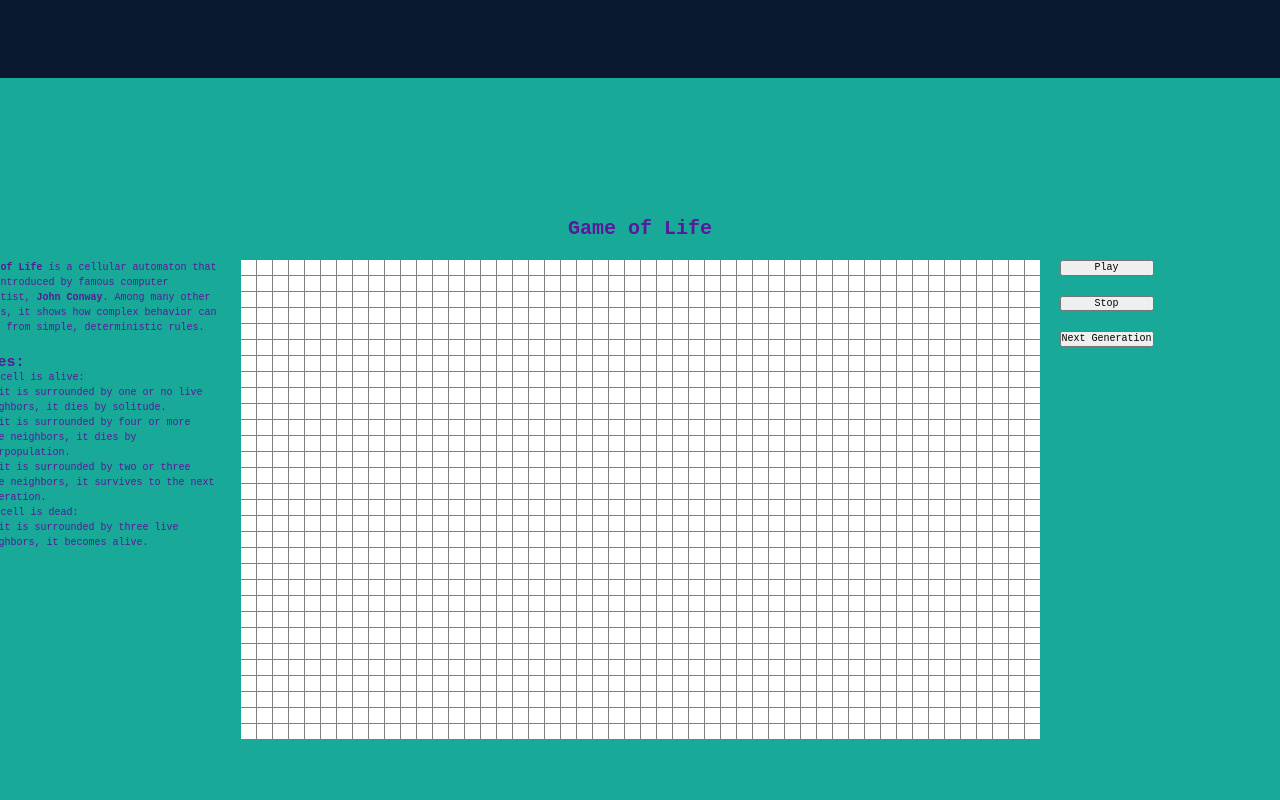
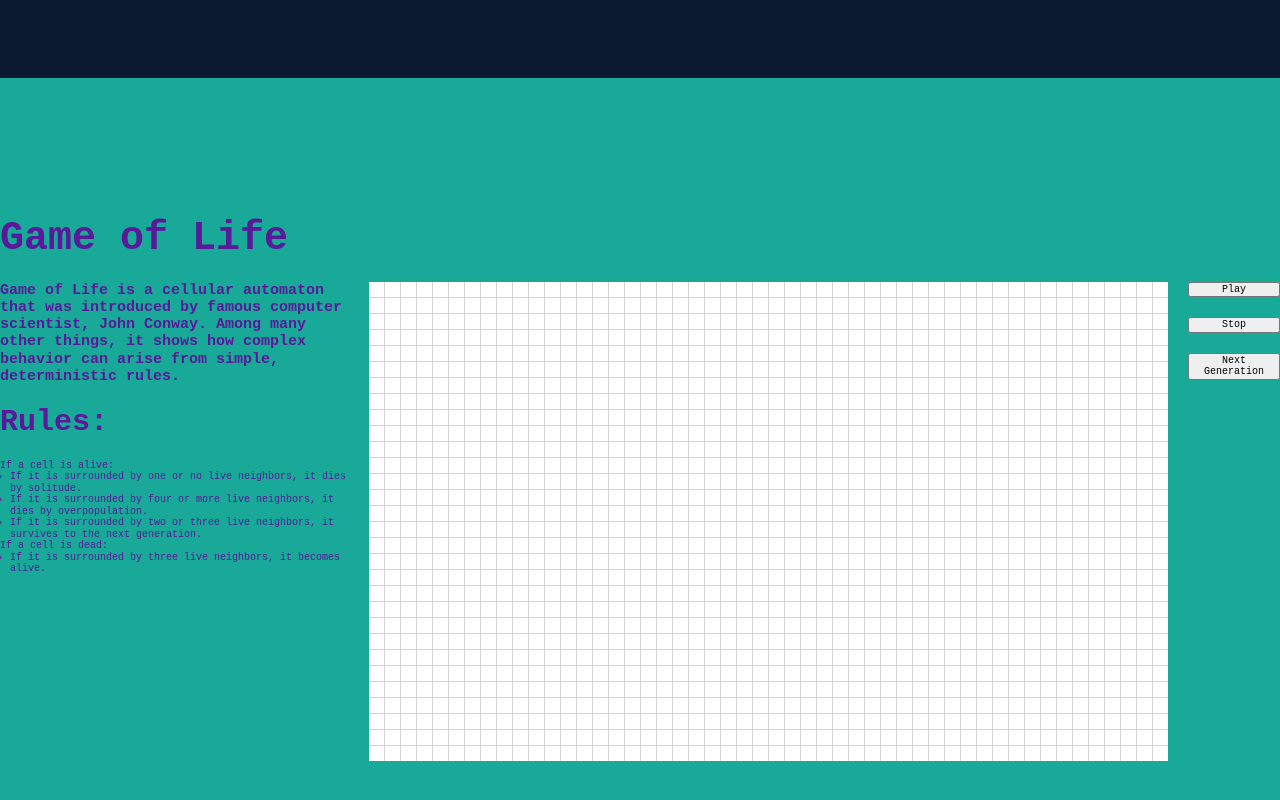
Before and after one commit to abarolli/Portfolio, a React (Vite) app: page / in a window 1280 px wide. Shown: the part 722-1522 px from the top of the page. Built offline with nearby package versions, Linux system fonts and the light colour scheme.

Commit message:
Refactored to module.css files

```diff
--- a/src/components/Card.module.css
+++ b/src/components/Card.module.css
@@ -16,11 +16,6 @@
   font-size: 4rem;
 }
 
-.cardDescription p {
-  font-size: 1.2rem;
-  font-weight: bold;
-}
-
 @media screen and (max-width: 900px) {
   .cardContainer {
     flex-direction: column;
--- a/src/components/GameOfLifeScreen.module.css
+++ b/src/components/GameOfLifeScreen.module.css
@@ -1,16 +1,28 @@
-.gameOfLifeContainer {
+.gameOfLife {
+  display: flex;
+}
+
+.gameOfLifeGrid {
   display: grid;
-  background-color: grey;
+  background-color: lightgrey;
   gap: 1px;
   margin-right: 20px;
   margin-left: 20px;
 }
 
 .gameOfLifeController {
-  position: absolute;
   display: flex;
   flex-direction: column;
-  top: 0;
-  left: 100%;
-  white-space: nowrap;
 }
+
+.gameOfLifeController button {
+  margin-bottom: 20px;
+}
+
+.gameOfLifeContainer {
+  display: flex;
+}
+
+.gameOfLifeDescription {
+  width: 350px;
+}
--- a/src/components/GameOfLifeScreen.tsx
+++ b/src/components/GameOfLifeScreen.tsx
@@ -13,17 +13,6 @@ interface Props {
   nCols: number;
   cellSize: string;
 }
-
-type CellNeighbors = {
-  top: CellProps;
-  bottom: CellProps;
-  left: CellProps;
-  right: CellProps;
-  topLeft: CellProps;
-  topRight: CellProps;
-  bottomLeft: CellProps;
-  bottomRight: CellProps;
-};
 
 function GameOfLife({ nRows, nCols, cellSize }: Props) {
   const initGrid = (): CellProps[][] => {
@@ -131,57 +120,33 @@ function GameOfLife({ nRows, nCols, cellSize }: Props) {
   };
 
   return (
-    <div style={{ position: "relative" }}>
+    <div className={styles.gameOfLife}>
       <div
         style={{
           gridTemplate: `repeat(${nRows}, ${cellSize}) / repeat(${nCols}, ${cellSize})`,
         }}
-        className={styles.gameOfLifeContainer}
+        className={styles.gameOfLifeGrid}
       >
         {mapGridToCellComponents()}
       </div>
       <div className={styles.gameOfLifeController}>
-        <button style={{ marginBottom: "20px" }} onClick={startAnimation}>
-          Play
-        </button>
-        <button style={{ marginBottom: "20px" }} onClick={stopAnimation}>
-          Stop
-        </button>
-        <button style={{ marginBottom: "20px" }} onClick={updateNextGeneration}>
-          Next Generation
-        </button>
+        <button onClick={startAnimation}>Play</button>
+        <button onClick={stopAnimation}>Stop</button>
+        <button onClick={updateNextGeneration}>Next Generation</button>
       </div>
     </div>
   );
 }
 
-function GameOfLifeScreen({ nRows, nCols, cellSize }: Props) {
-  return (
-    <Screen
-      style={{
-        backgroundColor: colors.buttons,
-        color: colors.subtleAccents,
-      }}
-      className="screen--centered screen--centered-col"
-    >
-      <h1 style={{ marginBottom: "20px" }}>Game of Life</h1>
-      <div style={{ position: "relative", lineHeight: "15px" }}>
-        <GameOfLife nRows={nRows} nCols={nCols} cellSize={cellSize} />
-        <div
-          style={{
-            width: "250px",
-            position: "absolute",
-            top: 0,
-            right: "100%",
-          }}
-        >
+const GameOfLifeDescription: JSX.Element = (
+  <div className={styles.gameOfLifeDescription}>
     <p>
-            <strong>Game of Life</strong> is a cellular automaton that was
-            introduced by famous computer scientist,{" "}
-            <strong>John Conway</strong>. Among many other things, it shows how
-            complex behavior can arise from simple, deterministic rules.
+      <strong>Game of Life</strong> is a cellular automaton that was introduced
+      by famous computer scientist, <strong>John Conway</strong>. Among many
+      other things, it shows how complex behavior can arise from simple,
+      deterministic rules.
     </p>
-          <h2 style={{ marginTop: "20px" }}>Rules:</h2>
+    <h2>Rules:</h2>
     <ul>
       <li>
         If a cell is alive:
@@ -195,8 +160,8 @@ function GameOfLifeScreen({ nRows, nCols, cellSize }: Props) {
             overpopulation.
           </li>
           <li>
-                  If it is surrounded by two or three live neighbors, it
-                  survives to the next generation.
+            If it is surrounded by two or three live neighbors, it survives to
+            the next generation.
           </li>
         </ul>
       </li>
@@ -210,6 +175,23 @@ function GameOfLifeScreen({ nRows, nCols, cellSize }: Props) {
       </li>
     </ul>
   </div>
+);
+
+function GameOfLifeScreen({ nRows, nCols, cellSize }: Props) {
+  return (
+    <Screen
+      style={{
+        backgroundColor: colors.buttons,
+        color: colors.subtleAccents,
+      }}
+      className="screen--centered screen--centered-col"
+    >
+      <div>
+        <h1>Game of Life</h1>
+        <div className={styles.gameOfLifeContainer}>
+          {GameOfLifeDescription}
+          <GameOfLife nRows={nRows} nCols={nCols} cellSize={cellSize} />
+        </div>
       </div>
     </Screen>
   );
--- a/src/components/WelcomeScreen.module.css
+++ b/src/components/WelcomeScreen.module.css
@@ -3,10 +3,6 @@
   max-width: 1200px;
   height: fit-content;
   white-space: nowrap;
-}
-
-.welcomeScreenCardContainer p {
-  font-size: 1.5rem;
 }
 
 @media screen and (max-width: 900px) {
--- a/src/index.css
+++ b/src/index.css
@@ -23,8 +23,22 @@ body {
 }
 
 /* BASE TEXT STYLES */
+h1,
+h2 {
+  margin: 20px 0;
+}
+
 h1 {
-  margin: 0;
+  font-size: 4rem;
+}
+
+h2 {
+  font-size: 3rem;
+}
+
+p {
+  font-size: 1.5rem;
+  font-weight: bold;
 }
 
 .screen {
```
Lines whose indentation alone changed are shown as unchanged.
